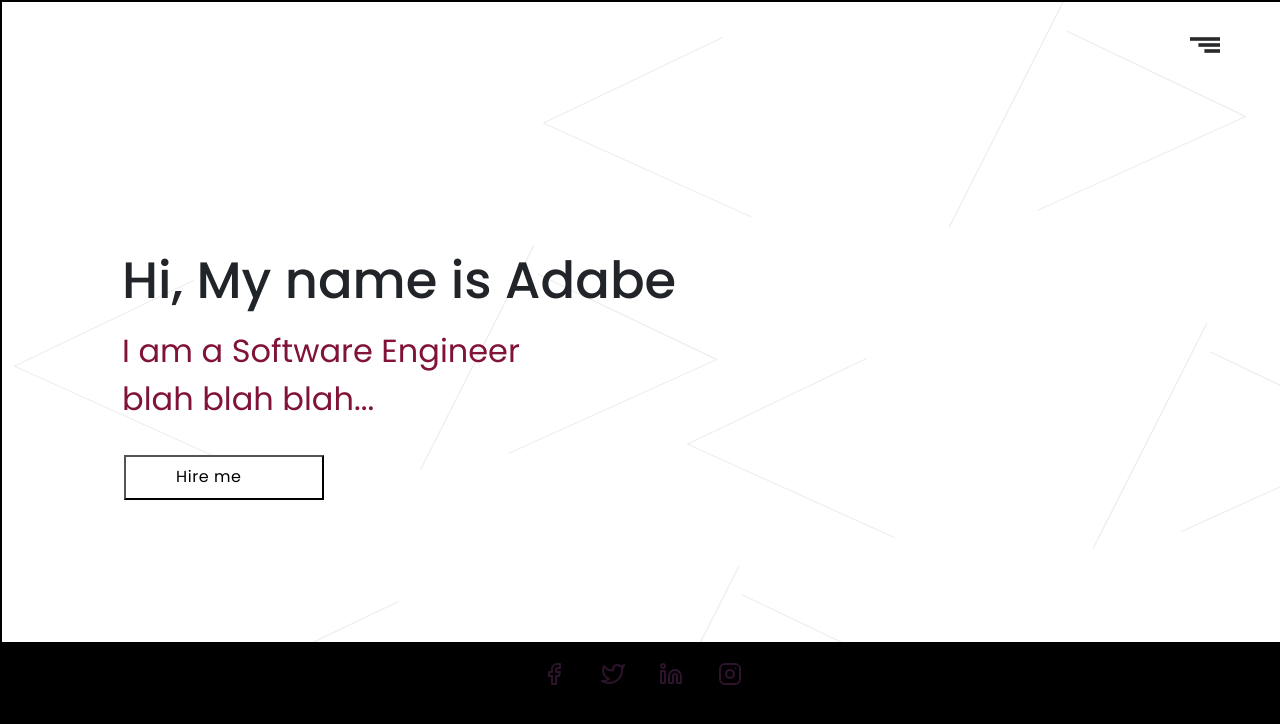
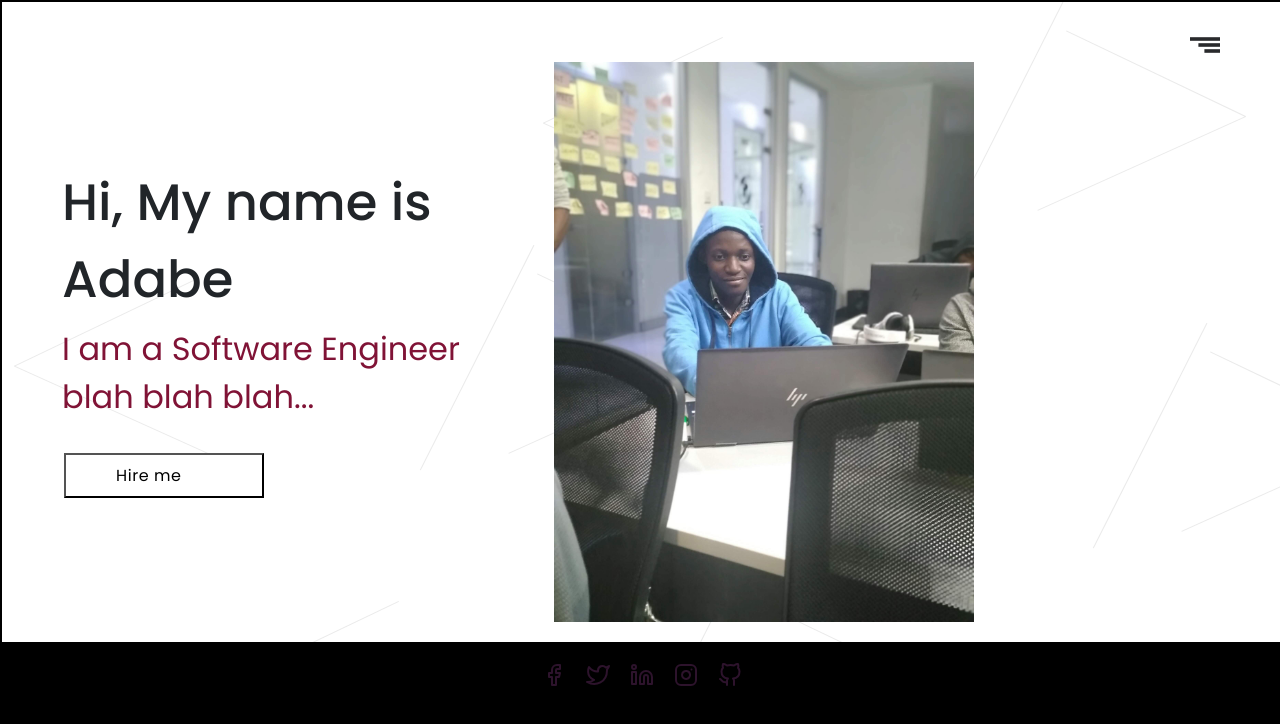
Before and after one commit to cranium44/cranium44.github.io, a React (Create React App) app: page / in a window 1280 px wide. Shown: the top 724 px of the page. Built offline with nearby package versions, Linux system fonts and the light colour scheme.

Commit message:
styled the home page and link up footer

```diff
--- a/src/Components/Footer/footer.styles.scss
+++ b/src/Components/Footer/footer.styles.scss
@@ -1,2 +1,6 @@
 .footer {
 }
+
+.footer__socials{
+    list-style: none;
+}
--- a/src/Components/Footer/index.jsx
+++ b/src/Components/Footer/index.jsx
@@ -1,25 +1,60 @@
-import React from 'react'
-import { Twitter } from 'react-feather';
-import { Linkedin } from 'react-feather';
-import { Instagram } from 'react-feather';
-import { Facebook } from 'react-feather';
-import "./footer.styles.scss"
-
-
+import React from "react";
+import { GitHub, Twitter } from "react-feather";
+import { Linkedin } from "react-feather";
+import { Instagram } from "react-feather";
+import { Facebook } from "react-feather";
+import { contactDetails } from "../../data";
+import "./footer.styles.scss";
 
 const Footer = () => {
-    return (
-        <div className='row footer'>
-            <div className='col-md-12 text-center'>
-                <div className='sm-list'>
-                    <Facebook className='icons' />
-                    <Twitter className='icons' />
-                    <Linkedin className='icons' />
-                    <Instagram className='icons' />
-                </div>
-            </div>
+  return (
+    <div className="row footer">
+      <div className="col-md-12 text-center">
+        <div className="sm-list">
+          <a
+            href={contactDetails.facebook}
+            target="_blank"
+            rel="noreferrer"
+            className="footer__socials"
+          >
+            <Facebook className="icons" />
+          </a>
+          <a
+            href={contactDetails.twitter}
+            target="_blank"
+            rel="noreferrer"
+            className="footer__socials"
+          >
+            <Twitter className="icons" />
+          </a>
+          <a
+            href={contactDetails.linkedin}
+            target="_blank"
+            rel="noreferrer"
+            className="footer__socials"
+          >
+            <Linkedin className="icons" />
+          </a>
+          <a
+            href={contactDetails.instagram}
+            target="_blank"
+            rel="noreferrer"
+            className="footer__socials"
+          >
+            <Instagram className="icons" />
+          </a>
+          <a
+            href={contactDetails.github}
+            target="_blank"
+            rel="noreferrer"
+            className="footer__socials"
+          >
+            <GitHub className="icons" />
+          </a>
         </div>
-    );
+      </div>
+    </div>
+  );
 };
 
 export default Footer;
--- a/src/Components/Home/home.styles.scss
+++ b/src/Components/Home/home.styles.scss
@@ -9,10 +9,15 @@
 
   .rrow {
     //float: none;
-    margin-top: 80px;
+    // margin-top: 80px;
     .column {
+      display: flex;
       .left-text {
-      padding: 100px 100px;
+        // padding: 100px 100px;
+        display: flex;
+        flex-direction: column;
+        justify-content: center;
+        padding-left: 40px;
         .main-text {
           font-size: 3.2rem;
           line-height: 1.5;
@@ -34,6 +39,12 @@
           .hire-gig {
             float: right;
           }
+        }
+      }
+      .right-text{
+
+        .right-text__image{
+          height: 70vh;
         }
       }
     }
@@ -63,5 +74,6 @@
   }
 }
 
+
 @media screen and (max-width: 500px) {
 }
--- a/src/Components/Home/index.jsx
+++ b/src/Components/Home/index.jsx
@@ -1,32 +1,34 @@
-import React from 'react';
-import ActionButton2 from '../ActionButton2/actionButton2.component';
-import './home.styles.scss';
-import Footer from '../Footer';
+import React from "react";
+import ActionButton2 from "../ActionButton2/actionButton2.component";
+import "./home.styles.scss";
+import Footer from "../Footer";
 
 const Home = () => {
   return (
-        <div className='home'>
-            <div className=' row rrow'>
-                <div className='col-sm-12 column'>
-                    <div className='left-text'>
-                        <h2 className='main-text'>Hi,
-                      My name is Adabe</h2>
-                        <div className='sub-text'>I am a Software Engineer</div>
-                        <div className='sub-text'>blah blah blah...</div>
-                        <div className='action-buttons'>
+    <div className="home">
+      <div className=" row rrow">
+        <div className="col-sm-12 column">
+          <div className="col-md-5 left-text">
+            <h2 className="main-text">Hi, My name is Adabe</h2>
+            <div className="sub-text">I am a Software Engineer</div>
+            <div className="sub-text">blah blah blah...</div>
+            <div className="action-buttons">
               {/* <div className='learn-more'>
                                 <ActionButton>My Skills</ActionButton>
                             </div> */}
-                            <div className='hire-gig'>
+              <div className="hire-gig">
                 <ActionButton2>Hire me</ActionButton2>
               </div>
             </div>
           </div>
+          <div className="col-md-5 right-text">
+            <img
+              src="/pic.jpg"
+              alt="display pic"
+              className="right-text__image"
+            />
           </div>
-                {/* <div className='col-md-4 right-text'>
-
-
-        </div> */}
+        </div>
       </div>
 
       <Footer />
--- a/src/data.js
+++ b/src/data.js
@@ -2,7 +2,7 @@
 // edit/update the data here
 const about = "Voluptatum deleniti atque corrupti quos dolores et quas molestias excepturi sint occaecati cupiditate non provident Voluptatum deleniti atque corrupti quos dolores et quas molestias excepturi sint occaecati cupiditate non provident Voluptatum deleniti atque corrupti quos dolores et quas molestias excepturi sint occaecati cupiditate non provident"
 
-const interests = ["Lorem Ipsum", "Moton Ideal", "Pira Neve", "Dolor Sitema"]
+const interests = ["Learning", "Reading", "Video games", "Football"]
 
 const porfolioProjects = [
     {
@@ -52,5 +52,6 @@ const contactDetails = {
     linkedin: "https://www.linkedin.com/in/adabe-echaim-31273a8b/",
     twitter: "https://twitter.com/cranium_44",
     facebook: "https://facebook.com/cranium44",
+    github: "https://github.com/cranium44",
 }
 export { porfolioProjects, about, interests, contactDetails }
```
Also changed, not shown: public/index.html (+0 -11 lines), public/pic.jpg (added). Lines whose indentation alone changed are shown as unchanged.
